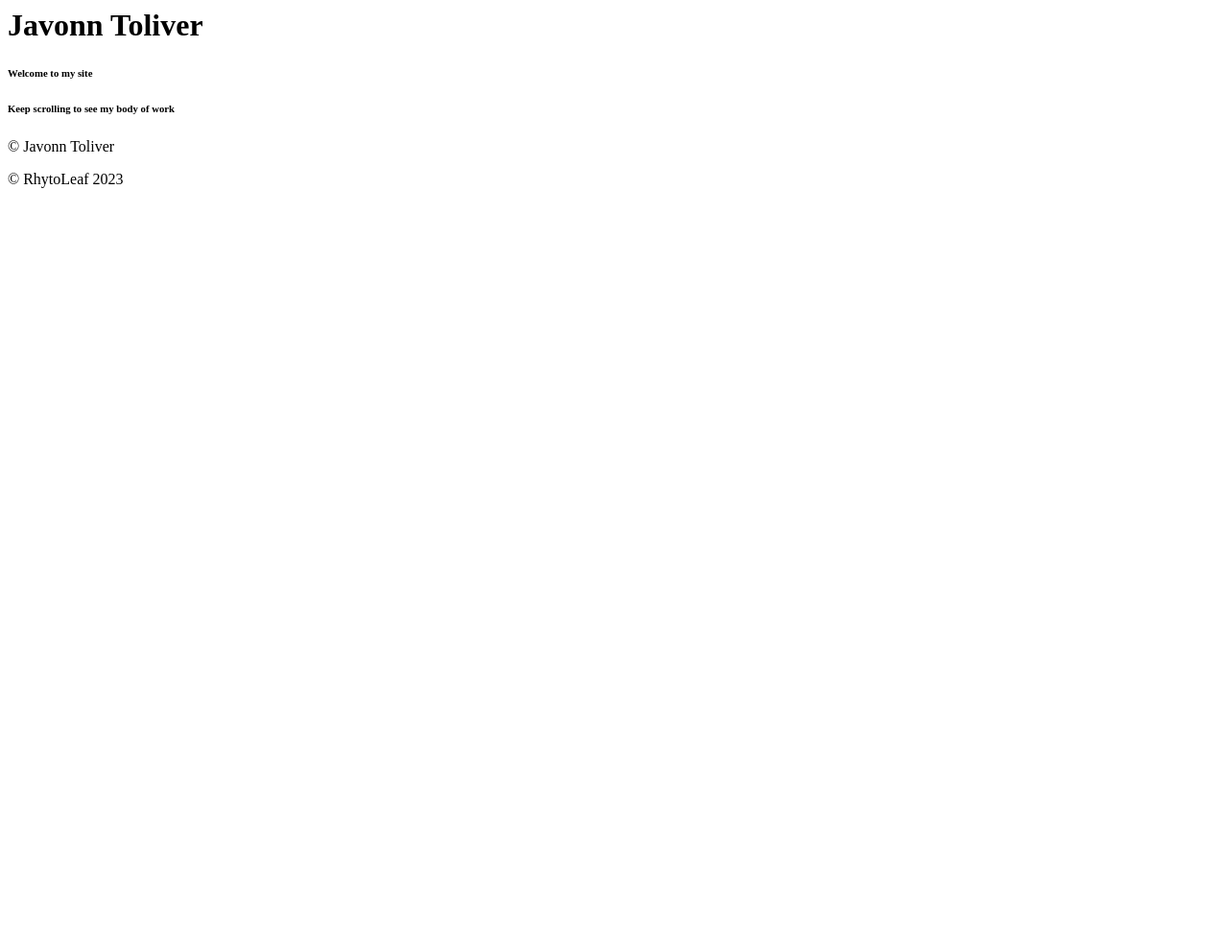
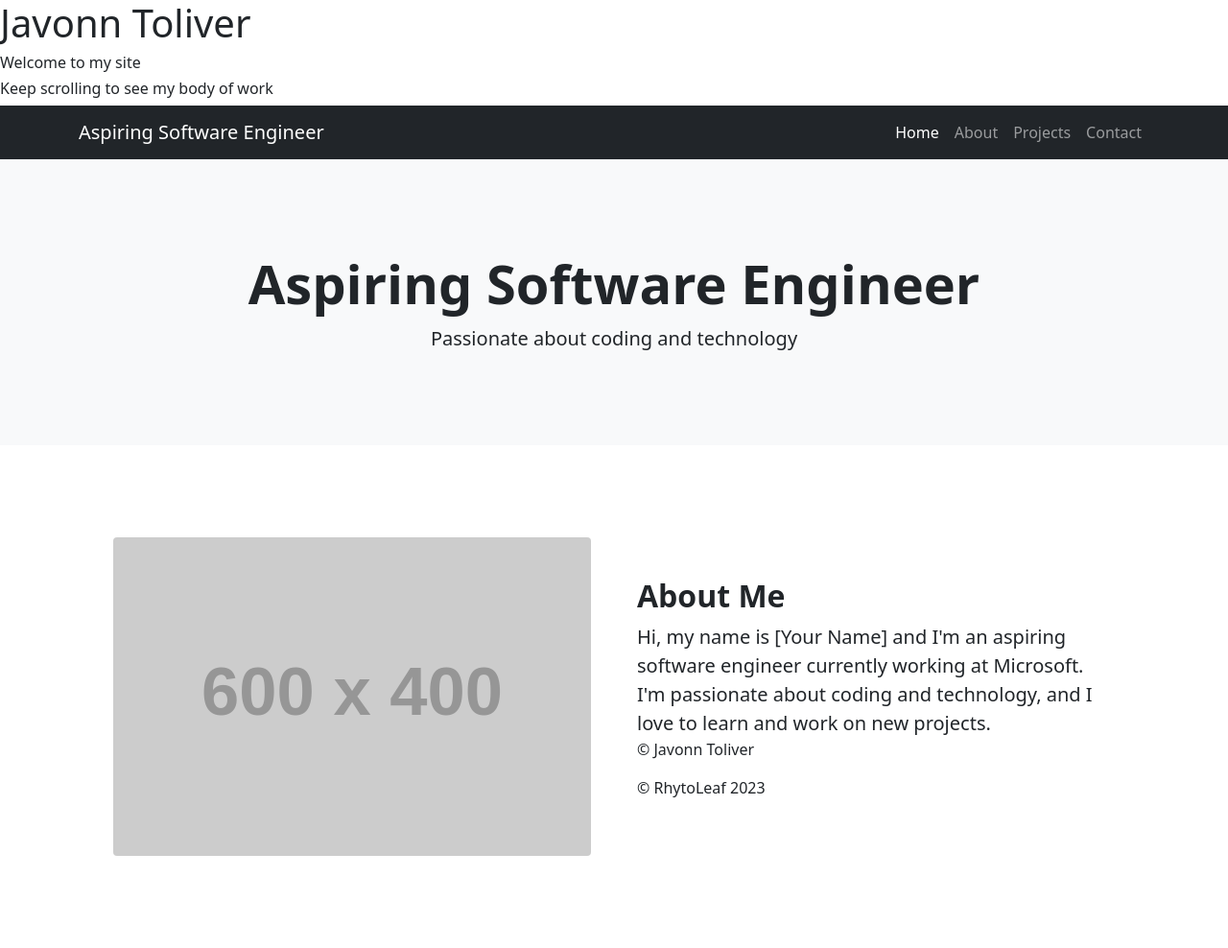
Before and after one commit to RhytoLeaf/JavonnT-portfolio, a plain HTML site: page index.html in a window 1280 px wide. Shown: the whole page at 96% size. Before the commit the page ends 800 px from the top, so only its background shows below. Drawn offline with nearby package versions, Linux system fonts and the light colour scheme; placeholder pictures from the web are drawn by us; a small style sheet from the web is missing.

Commit message:
2nd push w chatGPT

```diff
--- a/index.html
+++ b/index.html
@@ -8,7 +8,72 @@
 
 
 
-    <p>&copy; Javonn Toliver</p>
+    <!DOCTYPE html>
+    <html lang="en">
 
-    <p>&copy; RhytoLeaf 2023</p>
-</body>
+    <head>
+        <meta charset="UTF-8">
+        <meta name="viewport" content="width=device-width, initial-scale=1.0">
+        <meta http-equiv="X-UA-Compatible" content="ie=edge">
+        <title>Aspiring Software Engineer</title>
+        <!-- Bootstrap CSS -->
+        <link rel="stylesheet" href="https://cdnjs.cloudflare.com/ajax/libs/bootstrap/5.1.3/css/bootstrap.min.css"
+            integrity="sha512-gzJxwBtvyNPTbzzn4ECPlmf4p4Cv/KHjK+k9zgw7lQtPJx/jwRmVNNcRHsTid7VnFmZa2nVfYya3in6U16OG0Q=="
+            crossorigin="anonymous" referrerpolicy="no-referrer" />
+    </head>
+
+    <body>
+        <!-- Navigation bar -->
+        <nav class="navbar navbar-expand-lg navbar-dark bg-dark">
+            <div class="container">
+                <a class="navbar-brand" href="#">Aspiring Software Engineer</a>
+                <button class="navbar-toggler" type="button" data-bs-toggle="collapse" data-bs-target="#navbarNav"
+                    aria-controls="navbarNav" aria-expanded="false" aria-label="Toggle navigation">
+                    <span class="navbar-toggler-icon"></span>
+                </button>
+                <div class="collapse navbar-collapse" id="navbarNav">
+                    <ul class="navbar-nav ms-auto">
+                        <li class="nav-item">
+                            <a class="nav-link active" aria-current="page" href="#">Home</a>
+                        </li>
+                        <li class="nav-item">
+                            <a class="nav-link" href="#about">About</a>
+                        </li>
+                        <li class="nav-item">
+                            <a class="nav-link" href="#projects">Projects</a>
+                        </li>
+                        <li class="nav-item">
+                            <a class="nav-link" href="#contact">Contact</a>
+                        </li>
+                    </ul>
+                </div>
+            </div>
+        </nav>
+
+        <!-- Header section -->
+        <header class="bg-light py-5">
+            <div class="container px-4 px-lg-5 my-5">
+                <div class="text-center">
+                    <h1 class="display-4 fw-bolder">Aspiring Software Engineer</h1>
+                    <p class="lead fw-normal mb-0">Passionate about coding and technology</p>
+                </div>
+            </div>
+        </header>
+
+        <!-- About section -->
+        <section id="about" class="py-5">
+            <div class="container px-4 px-lg-5 my-5">
+                <div class="row gx-4 gx-lg-5 align-items-center">
+                    <div class="col-lg-6">
+                        <img class="img-fluid rounded mb-4 mb-lg-0"
+                            src="https://via.placeholder.com/600x400.png?text=Profile+Image" alt="Profile Image" />
+                    </div>
+                    <div class="col-lg-6">
+                        <h2 class="fw-bolder">About Me</h2>
+                        <p class="lead mb-0">Hi, my name is [Your Name] and I'm an aspiring software engineer currently
+                            working at Microsoft. I'm passionate about coding and technology, and I love to learn and
+                            work on new projects. </p>
+                        </ <p>&copy; Javonn Toliver</p>
+
+                        <p>&copy; RhytoLeaf 2023</p>
+    </body>
```
